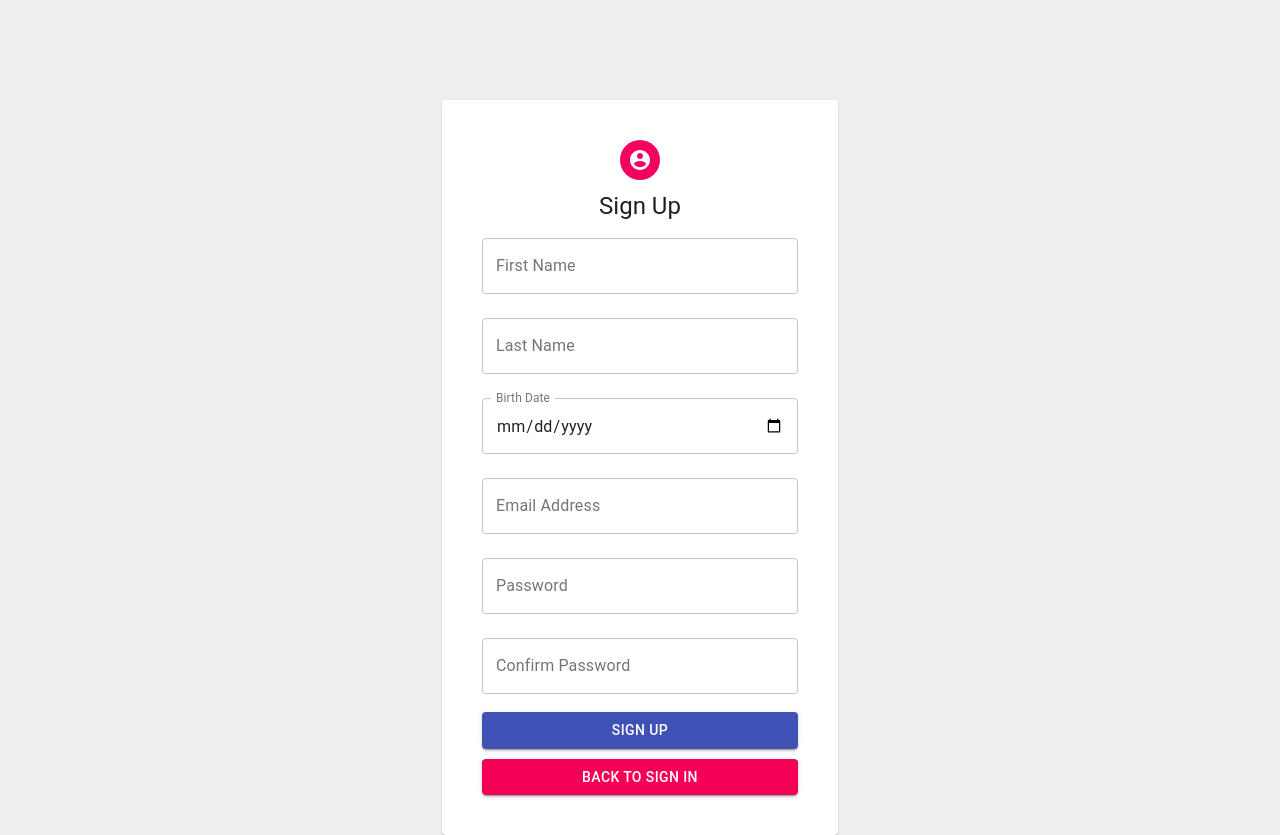
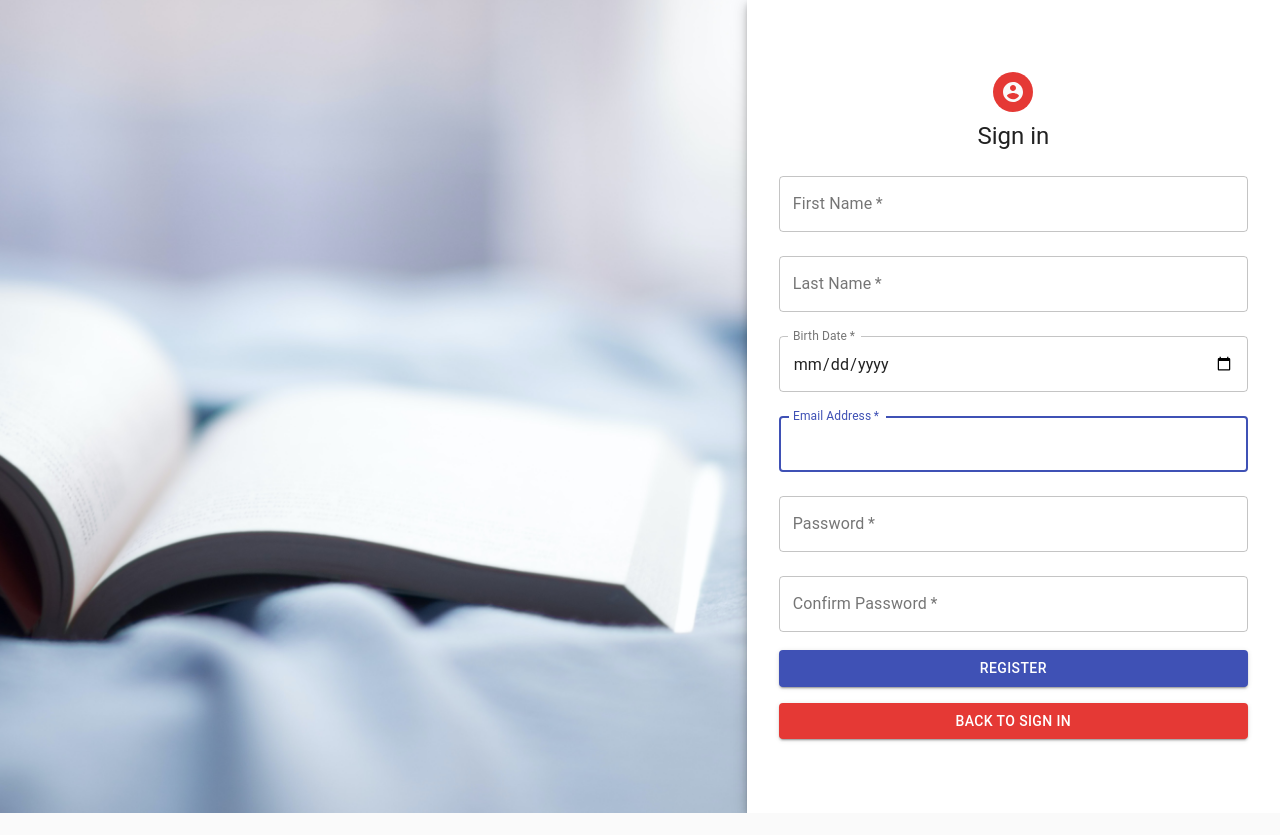
Before and after one commit to agentdata/Enlightened-LMS, a React (Create React App) app in the folder React-Frontend/: page /login in a window 1280 px wide. Both pictures are taken after a click on the button "REGISTER". After the commit the page ends 813 px from the top, so only its background shows below. Built offline with nearby package versions, Linux system fonts and the light colour scheme.

Commit message:
updated register page to match login page format

```diff
--- a/React-Frontend/src/components/Login.js
+++ b/React-Frontend/src/components/Login.js
@@ -1,6 +1,6 @@
 import React, { Component } from "react";
 import { connect } from "react-redux";
-import {Redirect} from "react-router-dom";
+import { Redirect } from "react-router-dom";
 import { loginUser } from "../actions";
 import { withStyles } from "@material-ui/core/styles";
 import Register from './Register';
@@ -43,7 +43,7 @@ const styles = theme => ({
     },
     avatar: {
         margin: theme.spacing(1),
-      backgroundColor: '#F05041'
+        backgroundColor: '#e53935'
     },
     form: {
         width: '100%', // Fix IE 11 issue.
@@ -51,7 +51,7 @@ const styles = theme => ({
     },
     submit: {
         margin: theme.spacing(3, 0, 2),
-    },
+    }
 });
 
 class Login extends Component {
@@ -91,7 +91,7 @@ class Login extends Component {
 
     // render sign in page
     render() {
-        const { classes, loginError, isAuthenticated } = this.props;
+        const { classes, isAuthenticated } = this.props;
         if (isAuthenticated) {
             return <Redirect to="/" />;
         } else {
@@ -143,7 +143,7 @@ class Login extends Component {
                                     color="primary"
                                     className={classes.submit}
                                     onClick={this.handleSubmit}
-                          style={{marginTop: 10}}
+                                    style={{ marginTop: 10 }}
                                 >
                                     Sign In
                         </Button>
@@ -154,7 +154,7 @@ class Login extends Component {
                                     color="secondary"
                                     className={classes.Button}
                                     onClick={this.handleRegister}
-                            style={{backgroundColor: '#F05041'}}
+                                    style={{ backgroundColor: '#e53935', marginBottom: 10 }}
                                 >Register
                         </Button>
                                 <Grid container>
--- a/React-Frontend/src/components/Register.js
+++ b/React-Frontend/src/components/Register.js
@@ -1,8 +1,8 @@
 import React, { Component } from "react";
 import { connect } from "react-redux";
-import {Redirect} from "react-router-dom";
+import { Redirect } from "react-router-dom";
 import { registerUser } from "../actions";
-import { withStyles } from "@material-ui/styles";
+import { withStyles } from "@material-ui/core/styles";
 import ReactDOM from 'react-dom';
 import { Provider } from "react-redux";
 import configureStore from "../configureStore";
@@ -15,37 +15,39 @@ import TextField from "@material-ui/core/TextField";
 import AccountCircle from "@material-ui/icons/AccountCircle";
 import Typography from "@material-ui/core/Typography";
 import Paper from "@material-ui/core/Paper";
-import Container from "@material-ui/core/Container";
+import LoginSide from '../images/login-side.jpg';
+import Grid from '@material-ui/core/Grid';
+import CssBaseline from '@material-ui/core/CssBaseline';
 
-const styles = () => ({
-    "@global": {
-      body: {
-        backgroundColor: "#efefef"
-      }
+const styles = theme => ({
+    root: {
+        height: '100vh',
+    },
+    image: {
+        backgroundImage: "url(" + LoginSide + ")",
+        backgroundRepeat: 'no-repeat',
+        backgroundColor:
+            theme.palette.type === 'light' ? theme.palette.grey[50] : theme.palette.grey[900],
+        backgroundSize: 'cover',
+        backgroundPosition: 'center',
     },
     paper: {
-      marginTop: 100,
-      display: "flex",
-      padding: 40,
-      flexDirection: "column",
-      alignItems: "center"
+        margin: theme.spacing(8, 4),
+        display: 'flex',
+        flexDirection: 'column',
+        alignItems: 'center',
     },
     avatar: {
-      marginLeft: "auto",
-      marginRight: "auto",
-      backgroundColor: "#f50060"
+        margin: theme.spacing(1),
+        backgroundColor: '#e53935'
     },
     form: {
-      marginTop: 1
+        width: '100%', // Fix IE 11 issue.
+        marginTop: theme.spacing(1),
     },
-    errorText: {
-      color: "#f50060",
-      marginBottom: 5,
-      textAlign: "center"
-    },
-    Button: {
-        marginTop: 10
-    },
+    submit: {
+        margin: theme.spacing(3, 0, 2),
+    }
 });
 
 const store = configureStore();
@@ -115,23 +117,28 @@ class Register extends Component {
     }
 
     render() {
-        const { classes, loginError, isAuthenticated } = this.props;
+        const { classes, isAuthenticated } = this.props;
         if (isAuthenticated) {
             return <Redirect to="/" />;
         } else {
             return (
-            <Container component="main" maxWidth="xs">
-                <Paper className={classes.paper}>
-                    <Avatar className={classes.avatar} style={{marginBottom: 10}}>
+                <Grid container component="main" className={classes.root}>
+                    <CssBaseline />
+                    <Grid item xs={false} sm={4} md={7} className={classes.image} />
+                    <Grid item xs={12} sm={8} md={5} component={Paper} elevation={6} square>
+                        <div className={classes.paper}>
+                            <Avatar className={classes.avatar}>
                                 <AccountCircle />
                             </Avatar>
-                    <Typography component="h1" variant="h5">
-                    Sign Up
+                            <Typography component="h2" variant="h5">
+                                Sign in
                       </Typography>
+                            <form className={classes.form} noValidate>
                                 <TextField
                                     variant="outlined"
                                     margin="normal"
                                     fullWidth
+                                    required
                                     id="firstName"
                                     label="First Name"
                                     name="firstName"
@@ -141,6 +148,7 @@ class Register extends Component {
                                     variant="outlined"
                                     margin="normal"
                                     fullWidth
+                                    required
                                     id="lastName"
                                     label="Last Name"
                                     name="lastName"
@@ -150,6 +158,7 @@ class Register extends Component {
                                     variant="outlined"
                                     margin="normal"
                                     fullWidth
+                                    required
                                     id="birthDate"
                                     name="birthDate"
                                     type="date"
@@ -160,47 +169,49 @@ class Register extends Component {
                                 <TextField
                                     variant="outlined"
                                     margin="normal"
+                                    required
                                     fullWidth
                                     id="email"
                                     label="Email Address"
                                     name="email"
+                                    autoComplete="email"
+                                    autoFocus
                                     onChange={this.handleEmailChange}
                                 />
                                 <TextField
                                     variant="outlined"
                                     margin="normal"
+                                    required
                                     fullWidth
                                     name="password"
                                     label="Password"
                                     type="password"
                                     id="password"
+                                    autoComplete="current-password"
                                     onChange={this.handlePasswordChange}
                                 />
                                 <TextField
                                     variant="outlined"
                                     margin="normal"
+                                    required
                                     fullWidth
                                     name="confirmPassword"
                                     label="Confirm Password"
                                     type="password"
                                     id="confirmPassword"
+                                    autoComplete="current-password"
                                     onChange={this.handleConfirmPasswordChange}
                                 />
-                    {loginError && (
-                    <Typography component="p" className={classes.errorText}>
-                        Incorrect email or password.
-                    </Typography>
-                    )}
                                 <Button
-                    type="button"
+                                    type="submit"
                                     fullWidth
                                     variant="contained"
                                     color="primary"
                                     className={classes.submit}
                                     onClick={this.handleRegister}
-                    style={{marginTop: 10}}
+                                    style={{ marginTop: 10 }}
                                 >
-                    Sign Up
+                                    Register
                         </Button>
                                 <Button
                                     type="button"
@@ -209,10 +220,14 @@ class Register extends Component {
                                     color="secondary"
                                     className={classes.Button}
                                     onClick={this.handleBackToSignIn}
-                    >Back To Sign In</Button>
-                </Paper>
-                </Container>
-            )
+                                    style={{ backgroundColor: '#e53935', marginBottom: 10 }}
+                                >Back To Sign In
+                        </Button>
+                            </form>
+                        </div>
+                    </Grid>
+                </Grid>
+            );
         }
     }
 }
```
Lines whose indentation alone changed are shown as unchanged.
